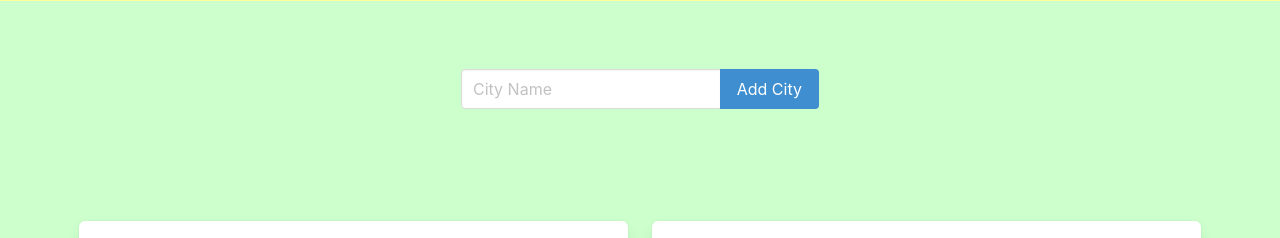
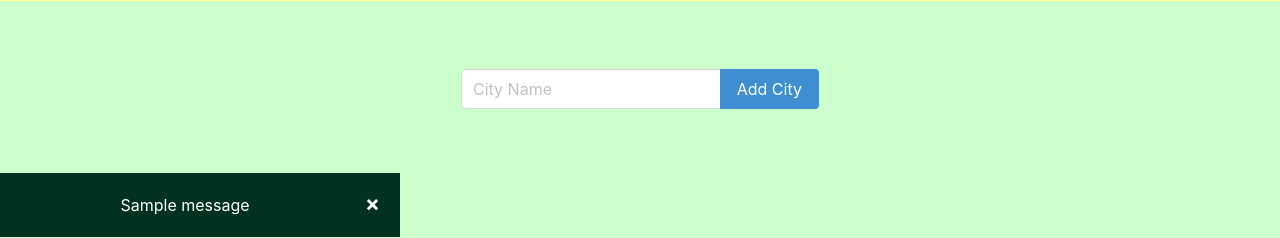
Before and after one commit to ConyYang/WeatherForecastApp_Flask, a Flask app: template templates/weather.html in a window 1280 px wide. Shown: the part 199-437 px from the top of the page. Run offline with Flask 2, Linux system fonts and the light colour scheme; the template is opened without the code that fills it: most values are stand-ins (such as "Sample title", 1, 10 or a date in 2020); one stand-in notice (Sample message) is shown; some libraries are stand-ins or nearby versions.

Commit message:
Notification will be show in 3 cases: 1. Successfully added 2. User add a city doesn't exist 3. User add a duplicated city

```diff
--- a/app.py
+++ b/app.py
@@ -1,34 +1,34 @@
 import requests
-from flask import Flask, render_template, request
+from flask import Flask, render_template, request, redirect, url_for, flash
 from flask_sqlalchemy import SQLAlchemy
 
 app = Flask(__name__, template_folder='templates')
 app.config['DEBUG'] = True
 app.config['SQLALCHEMY_DATABASE_URI'] = 'sqlite:///weatherData.db'
+app.config['SQLALCHEMY_TRACK_MODIFICATIONS'] = False
+app.config['SECRET_KEY'] = 'conyWeather'
 database = SQLAlchemy(app)
+
 
 class City(database.Model):
     id = database.Column(database.Integer, primary_key=True)
     name = database.Column(database.String(50), nullable=False)
 
 
-@app.route('/', methods=['GET', 'POST'])
-def index():
-    if request.method == 'POST':
-        new_city = request.form.get('city')
-        print(new_city)
-        if new_city:
-            new_city_obj = City(name=new_city)
-            database.session.add(new_city_obj)
-            database.session.commit()
+def validate_City(city):
+    url = f'http://api.openweathermap.org/data/2.5/weather?q={city}&units=imperial&appid=8ad2342bc9de1e81734e896a48a13c93'
+    response = requests.get(url).json()
+    return response
 
+
+@app.route('/')
+def index_get():
     cities = City.query.all()
-    url = 'http://api.openweathermap.org/data/2.5/weather?q={}&units=imperial&appid=8ad2342bc9de1e81734e896a48a13c93'
+    weather_data_cities = []
 
-    weather_data_cities = []
     for city in cities:
-        response = requests.get(url.format(city.name)).json()
-        # print(response)
+        response = validate_City(city.name)
+        print(response)
         weather_data = {
             'City': city.name,
             'Temperature': response['main']['temp'],
@@ -41,8 +41,36 @@ def index():
             'Wind': response['wind']['speed']
         }
         weather_data_cities.append(weather_data)
-        weather_data_cities_first_half = weather_data_cities[len(weather_data_cities)//2:]
-        weather_data_cities_second_half = weather_data_cities[:len(weather_data_cities)//2]
+        weather_data_cities_first_half = weather_data_cities[len(weather_data_cities) // 2:]
+        weather_data_cities_second_half = weather_data_cities[:len(weather_data_cities) // 2]
 
     return render_template('weather.html', weather_data_cities_first_half=weather_data_cities_first_half,
                            weather_data_cities_second_half=weather_data_cities_second_half)
+
+
+@app.route('/', methods=['POST'])
+def index_post():
+    new_city = request.form.get('city')
+    warning = []
+    # print(new_city)
+    if new_city:
+        existed_city = City.query.filter_by(name=new_city).first()
+        if not existed_city:
+            validation = validate_City(new_city)
+            if validation['cod'] == 200:
+                new_city_obj = City(name=new_city)
+
+                database.session.add(new_city_obj)
+                database.session.commit()
+            else:
+                warning = new_city + ' does NOT exist in the world!'
+                print(warning)
+        else:
+            warning = new_city + ' already EXISTS in your data!'
+            print(warning)
+    if warning:
+        flash(warning, 'warning')
+    else:
+        flash(new_city + ' added successfully!')
+
+    return redirect(url_for('index_get'))
--- a/static/css/styles.css
+++ b/static/css/styles.css
@@ -52,3 +52,38 @@ body {
   backface-visibility: visible;
   text-emphasis-color: #1b6d85;
 }
+
+/* The alert message box */
+.alert {
+  padding: 20px;
+  background-color: #f44336; /* Red */
+  color: white;
+  margin-bottom: 15px;
+  width: 400px;
+  text-align: center;
+}
+
+.successAdd{
+  padding: 20px;
+  background-color: #013220; /* green */
+  color: white;
+  margin-bottom: 15px;
+  width: 400px;
+  text-align: center;
+}
+/* The close button */
+.closebtn {
+  margin-left: 15px;
+  color: white;
+  font-weight: bold;
+  float: right;
+  font-size: 22px;
+  line-height: 20px;
+  cursor: pointer;
+  transition: 0.3s;
+}
+
+/* When moving the mouse over the close button */
+.closebtn:hover {
+  color: black;
+}
--- a/templates/weather.html
+++ b/templates/weather.html
@@ -12,8 +12,12 @@
     <link href='https://fonts.googleapis.com/css?family=Lora'
           rel='stylesheet' type='text/css'>
     <link rel="stylesheet" href="https://cdnjs.cloudflare.com/ajax/libs/bulma/0.6.2/css/bulma.css" />
+<!--    <link rel="stylesheet" href="https://maxcdn.bootstrapcdn.com/bootstrap/3.4.1/css/bootstrap.min.css">-->
+<!--    <script src="https://ajax.googleapis.com/ajax/libs/jquery/3.5.1/jquery.min.js"></script>-->
+<!--    <script src="https://maxcdn.bootstrapcdn.com/bootstrap/3.4.1/js/bootstrap.min.js"></script>-->
 </head>
 <body>
+    <!-- The tile and bar-->
     <header>
         <nav id ="header-nav" class = "navbar navbar-default">
             <div class="container">
@@ -28,7 +32,7 @@
             </div>
         </nav>
     </header>
-    <!-- -->
+    <!-- The add city button -->
     <section class="section">
         <div class="container">
             <div class="columns">
@@ -49,9 +53,33 @@
             </div>
         </div>
     </section>
-    <!-- -->
-
-        <section class="section">
+    <!-- Alert image-->
+    <section>
+      {% with messages = get_flashed_messages(with_categories = true) %}
+          {% if messages %}
+            {% for category, message in messages %}
+                {% set message_class = 'is-success' %}
+                    {% if category == 'error' %}
+                        {% set message_class = 'is-danger' %}
+                    {% endif%}
+                    {% if message_class == 'is-danger'%}
+                        <div class="alert">
+                              <span class="closebtn" onclick="this.parentElement.style.display='none';">&times;</span>
+                            <div>{{ message }}</div>
+                        </div>
+                    {% endif %}
+                    {% if message_class == 'is-success' %}
+                        <div class="successAdd">
+                              <span class="closebtn" onclick="this.parentElement.style.display='none';">&times;</span>
+                            <div>{{ message }}</div>
+                        </div>
+                    {% endif %}
+            {% endfor %}
+          {% endif %}
+      {% endwith %}
+    </section>
+    <!-- Display the cities-->
+    <section class="section">
             <div class="container">
                 <div class = "columns">
                         <div class="column is-6">
```
Also changed, not shown: README.md, weatherData.db, 1 other file.
